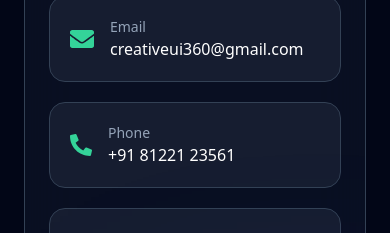
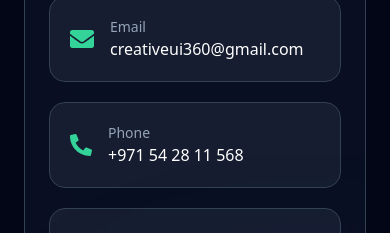
Before and after one commit to KajaBaserudeen/bas-portfolio, a React (Vite) app: page / in a window 390 px wide. Shown: the part 7903-8136 px from the top of the page. Built offline with nearby package versions, Linux system fonts and the light colour scheme.

Commit message:
update the phone number

```diff
--- a/src/components/sections/Contact.jsx
+++ b/src/components/sections/Contact.jsx
@@ -120,7 +120,7 @@ const Contact = () => {
               </a>
 
               <a
-                href="tel:+918122123561"
+                href="tel:+971542811568"
                 className="
                   flex
                   items-center
@@ -139,7 +139,7 @@ const Contact = () => {
                 <div>
                   <p className="text-sm text-slate-400">Phone</p>
 
-                  <p className="font-medium">+91 81221 23561</p>
+                  <p className="font-medium">+971 54 28 11 568</p>
                 </div>
               </a>
 
```
